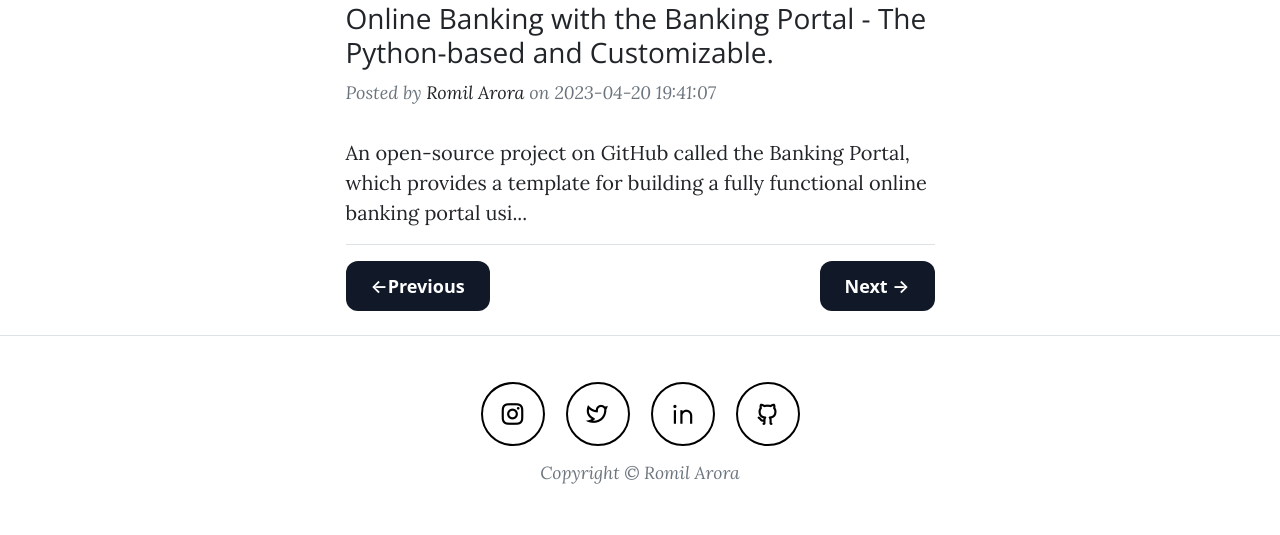
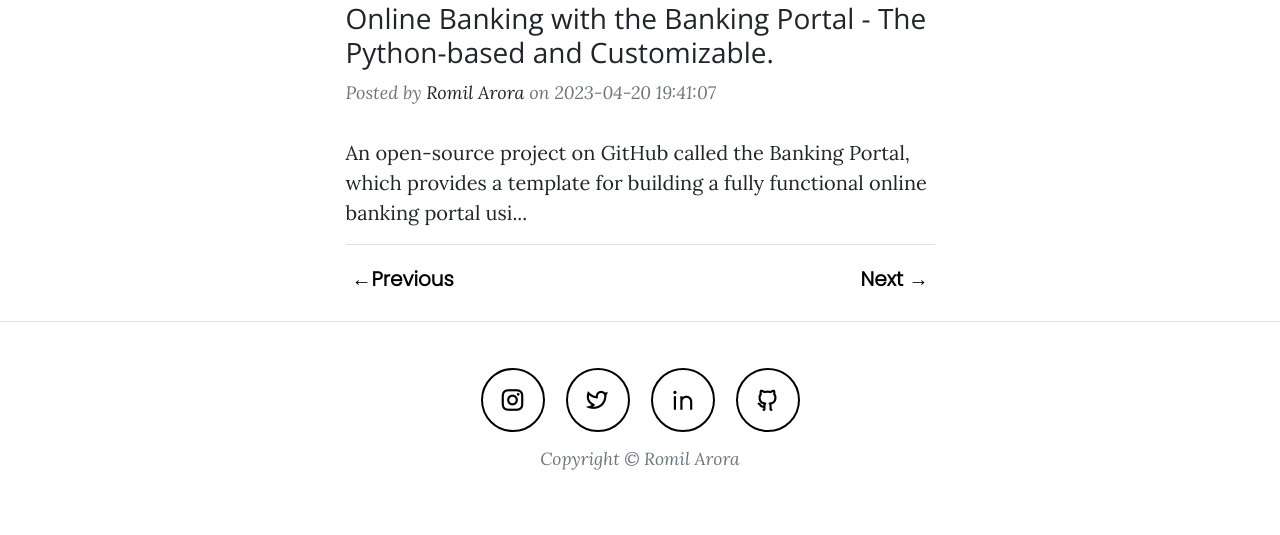
Before and after one commit to arora-romil/Coding-Chronicles, a Flask app: page / in a window 1280 px wide. Shown: the part 1151-1686 px from the top of the page. After the commit the page ends 1621 px from the top, so only its background shows below. Run offline with Flask 3, Linux system fonts and the light colour scheme; some libraries are stand-ins or nearby versions.

Commit message:
Updated Buttons

```diff
--- /dev/null
+++ b/static/css/button.css
@@ -0,0 +1,26 @@
+button {
+    color: rgb(0, 0, 0);
+    text-decoration: none;
+    font-size: 20px;
+    border: none;
+    background: none;
+    font-weight: 800;
+    font-family: 'Poppins', sans-serif;
+  }
+
+  button::before {
+    margin-left: auto;
+  }
+
+  button::after, button::before {
+    content: '';
+    width: 0%;
+    height: 2px;
+    background: #000000;
+    display: block;
+    transition: 0.25s;
+  }
+
+  button:hover::after, button:hover::before {
+    width: 100%;
+  }
--- a/templates/index.html
+++ b/templates/index.html
@@ -2,6 +2,12 @@
 {% block body %}
 <!-- Page Header-->
         <header class="masthead" style="background-image: url('{{url_for('static', filename = 'img/cod.jpg') }}')">
+            <link
+            href="https://cdn.jsdelivr.net/npm/remixicon@2.5.0/fonts/remixicon.css"
+            rel="stylesheet"
+          />
+          <!-- Link to your stylesheet -->
+          <link rel="stylesheet" href="../static/css/button.css" />
             <div class="container position-relative px-4 px-lg-5">
                 <div class="row gx-4 gx-lg-5 justify-content-center">
                     <div class="col-md-10 col-lg-8 col-xl-7">
@@ -34,10 +40,8 @@
                     {% endfor %}
                     <!-- Pager-->
                     <div class="d-flex justify-content-between mb-4">
-                        <!-- <a class="btn btn-primary" href="{{prev}}">&larr;Previous</a> -->
-                        <!-- <a class="btn btn-primary" href="{{next}}">Next →</a> -->
-                        <a class="button-40" href="{{prev}}">&larr;Previous</a>
-                        <a class="button-40" href="{{next}}">Next →</a>
+                        <button onclick="location.href = '{{prev}}'"  class="button">&larr;Previous</button>
+                        <button onclick="location.href = '{{next}}'"  class="button">Next →</button>
                     </div>
                 </div>
             </div>
```
